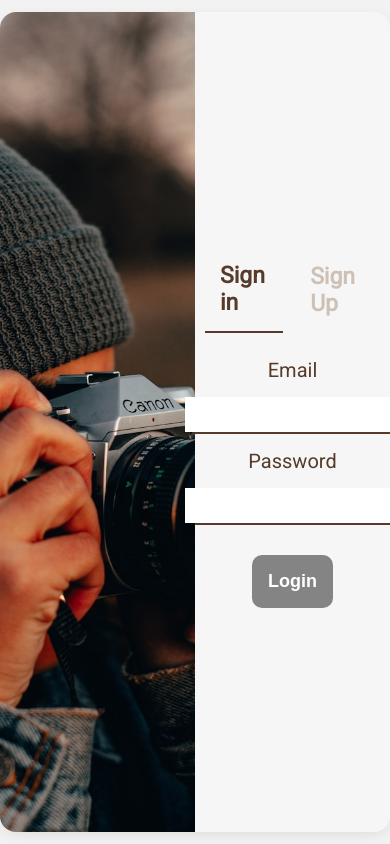
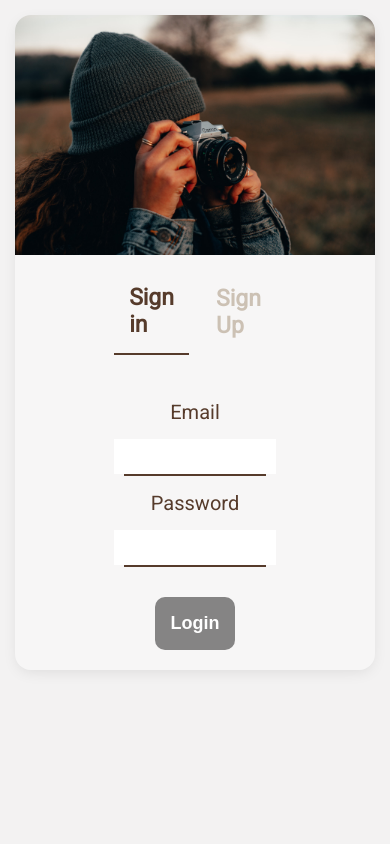
Before and after one commit to uriasvitor/Angular_Galeria, an Angular app: page /login in a window 390 px wide. Built offline with nearby package versions, Linux system fonts and the light colour scheme; a web font is replaced by a local one.

Commit message:
add: responsive login and screen

```diff
--- a/src/app/login/login.component.scss
+++ b/src/app/login/login.component.scss
@@ -1,15 +1,22 @@
+@import '../../assets/styles/mixins';
+
 .container{
   height: 100vh;
   display: flex;
   align-items: center;
   justify-content: center;
   background:  #f3f2f2;
+
+  @include for-small{
+    align-items: flex-start;
+  }
 }
 
 .content{
   width: 100%;
   display: flex;
   justify-content: center;
+  padding: 15px;
 
   .login-section{
     width: 100%;
@@ -21,15 +28,25 @@
     align-items: center;
     height: 820px;
 
+    @include for-small{
+      flex-direction: column;
+      height: 100%;
+    }
+
     .left-side{
       width: 50%;
       height: 100%;
+
+      @include for-small{
+        width:100%;
+        border-radius:16px 0 16px 0;
+      }
 
       img{
         width: 100%;
         height: 100%;
         object-fit: cover;
-        border-radius: 16px 0 0 16px;
+        border-radius: 16px 16px 0 0;
       }
 
     }
--- a/src/app/nav/nav.component.scss
+++ b/src/app/nav/nav.component.scss
@@ -71,6 +71,11 @@ header{
 
         .upload-icon{
           max-width: 35px;
+          margin: 0 0 0 10px;
+
+          @include for-small{
+            margin: 0;
+          }
         }
 
       }
--- a/src/app/user/sign-in/sign-in.component.scss
+++ b/src/app/user/sign-in/sign-in.component.scss
@@ -1,7 +1,14 @@
+@import '../../../styles.scss';
+
+
 .container{
   display: flex;
   align-items: center;
   justify-content: center;
+
+  @include for-small{
+    padding: 20px;
+  }
 
   form{
     display: flex;
--- a/src/app/user/sign-up/sign-up.component.scss
+++ b/src/app/user/sign-up/sign-up.component.scss
@@ -1,7 +1,13 @@
+@import '../../../styles.scss';
+
 .container{
   display: flex;
   align-items: center;
   flex-direction: column;
+
+  @include for-small{
+    padding: 20px;
+  }
 
   form, .field{
     display: flex;
--- a/src/assets/styles/_mixins.scss
+++ b/src/assets/styles/_mixins.scss
@@ -1,6 +1,6 @@
 $small: 576;
 $medium:1200;
-$brake:1100;
+$brake:800;
 $large:1980;
 
 /*Mobile*/
```
